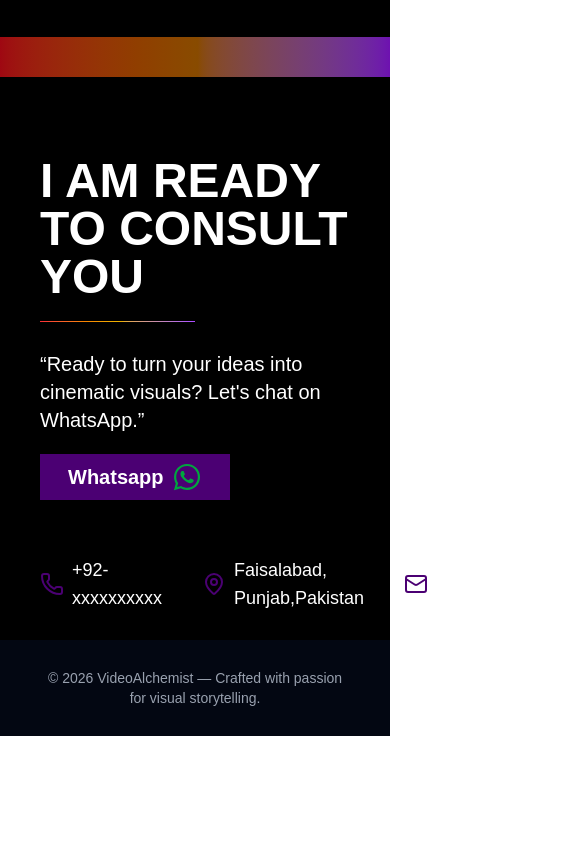
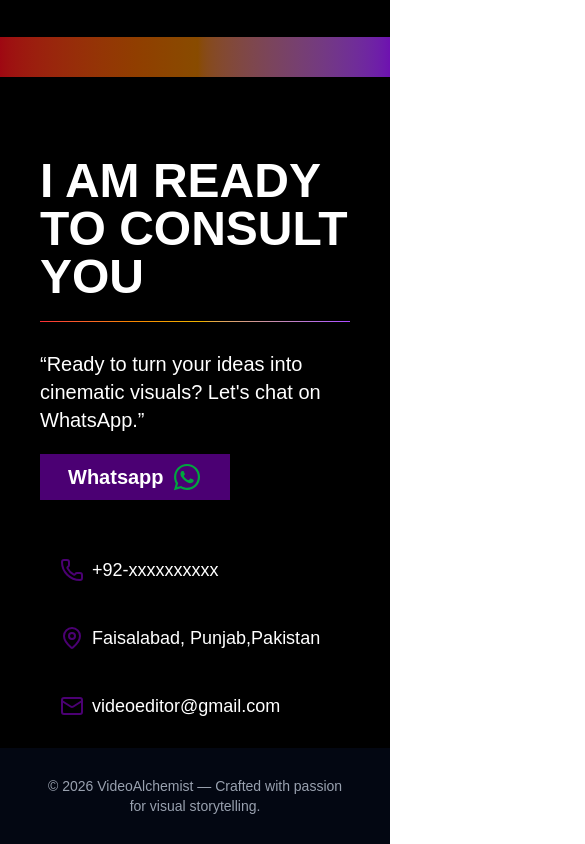
Before and after one commit to MuhammadAunR/Portfolio-Content-Creator, a React app: page / in a window 390 px wide. Shown: the part 5284-6128 px from the top of the page, 585 px wide, since content can reach past the window. Before the commit the page ends 6020 px from the top, so only its background shows below. Built offline with nearby package versions, Linux system fonts and the light colour scheme; the HTML template or start-up script is replaced by a standard one.

Commit message:
feat; made footer section responsive

```diff
--- a/src/components/ContactUs.jsx
+++ b/src/components/ContactUs.jsx
@@ -12,7 +12,7 @@ const ContactUs = () => {
             <footer id="contact" className='bg-black pt-20 px-10'>
                 <div className='flex flex-col justify-start space-y-5'>
                     <h2 className='font-bold text-5xl uppercase'>I am ready to consult you</h2>
-                    <div className="h-px w-1/2 bg-linear-to-r from-red-500 via-yellow-500 via-green-500 via-blue-500 via-indigo-500 to-purple-500"></div>
+                    <div className="h-px w-full md:w-1/2 bg-linear-to-r from-red-500 via-yellow-500 via-green-500 via-blue-500 via-indigo-500 to-purple-500"></div>
                 </div>
                 <div className='flex flex-col gap-5 py-7'>
                     <h5 className='text-xl'>“Ready to turn your ideas into cinematic visuals? Let's chat on WhatsApp.”</h5>
@@ -30,7 +30,7 @@ const ContactUs = () => {
                     </button>
                 </div>
 
-                <section className="flex items-center gap-10 py-7">
+                <section className="flex items-center gap-10 py-7 flex-wrap px-5">
                     <div className="flex items-center gap-2">
                         <span className="text-(--color-primary)"><Phone /></span>
                         <span className="text-lg">+92-xxxxxxxxxx</span>
```
